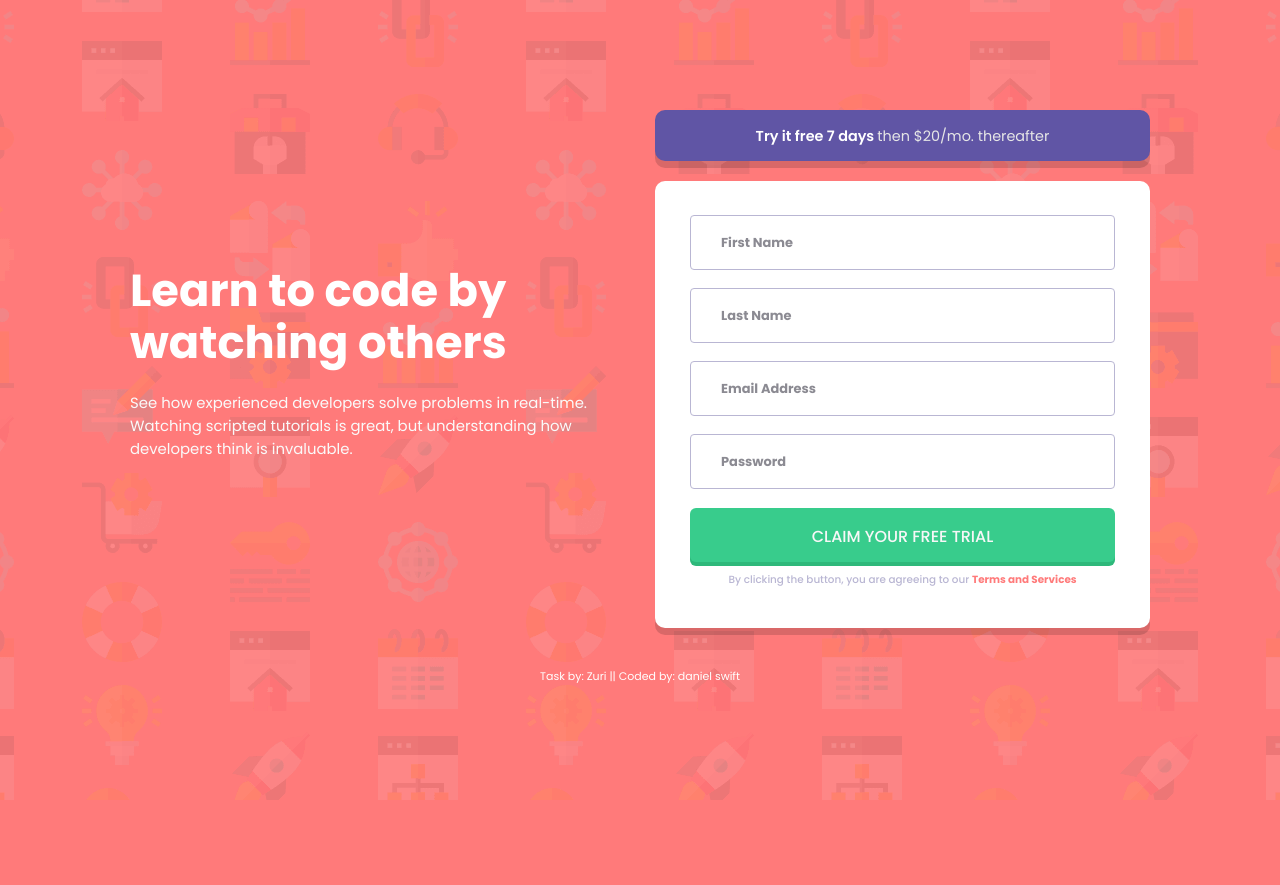
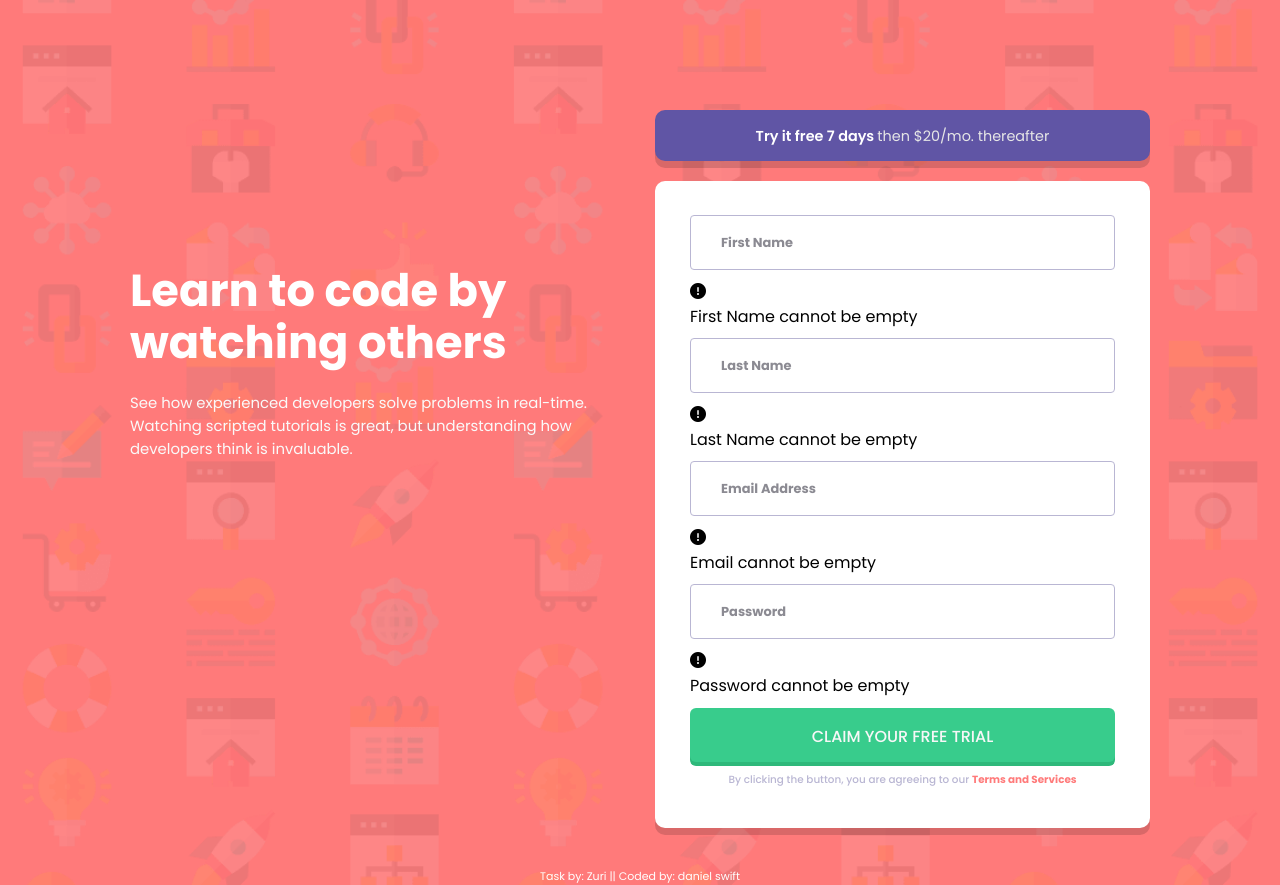
Before and after one commit to danielswift10/Zuri-intro-component-with-signup-form, a plain HTML site: page index.html in a window 1280 px wide. Before the commit the page ends 800 px from the top, so only its background shows below. Drawn offline with Linux system fonts and the light colour scheme.

Commit message:
index.html

```diff
--- a/index.html
+++ b/index.html
@@ -8,6 +8,7 @@
   <link rel="preconnect" href="https://fonts.googleapis.com">
   <link rel="preconnect" href="https://fonts.gstatic.com" crossorigin>
   <link href="https://fonts.googleapis.com/css2?family=Poppins:wght@400;500;600;700&display=swap" rel="stylesheet">
+  <link rel="stylesheet" href="https://cdnjs.cloudflare.com/ajax/libs/font-awesome/6.1.1/css/all.min.css" integrity="sha512-KfkfwYDsLkIlwQp6LFnl8zNdLGxu9YAA1QvwINks4PhcElQSvqcyVLLD9aMhXd13uQjoXtEKNosOWaZqXgel0g==" crossorigin="anonymous" referrerpolicy="no-referrer" />
   <link rel="icon" type="image/png" sizes="32x32" href="./images/favicon-32x32.png">
 
   <title>Zuri | Intro component with sign up form</title>
@@ -33,21 +34,45 @@
           </div>
           <div class="intro-component-form">
             <form action="#">
-              <div class="form-first-name">
-                <input type="text" id="first-name" name="first-name" placeholder="First Name" required>
+              <!--First name-->
+              <div class="field first-name">
+                <div class="input-area">
+                  <input type="text" id="first-name" placeholder="First Name">
+                  <i class="error error-icon fas fa-exclamation-circle"></i>
+                </div>
+                <div class="error error-txt">First Name cannot be empty</div>
               </div>
-              <div class="form-last-name">
-                <input type="text" id="last-name" name="last-name" placeholder="Last Name" required>
+
+              <!--Last Name-->
+              <div class="field last-name">
+                <div class="input-area">
+                  <input type="text" id="last-name" placeholder="Last Name">
+                  <i class="error error-icon fas fa-exclamation-circle"></i>
+                </div>
+                <div class="error error-txt">Last Name cannot be empty</div>
               </div>
-              <div class="form-email-id">
-                <input type="email" id="email" name="email" placeholder="Email Address" required>
+
+              <!--Email-->
+              <div class="field email">
+                <div class="input-area">
+                  <input type="email" id="email" placeholder="Email Address">
+                  <i class="error error-icon fas fa-exclamation-circle"></i>
+                </div>
+                <div class="error error-txt">Email cannot be empty</div>
               </div>
-              <div class="form-password">
-                <input type="password" id="password" placeholder="Password" required>
+
+              <!--Password-->
+              <div class="field password">
+                <div class="input-area">
+                  <input type="password" id="password" placeholder="Password">
+                  <i class="error error-icon fas fa-exclamation-circle"></i>
+                </div>
+                <div class="error error-txt">Password cannot be empty</div>
               </div>
-              <div class="form-submit">
+
+              <!-- <div class="form-submit"> -->
                 <input type="submit" value="CLAIM YOUR FREE TRIAL" id="claim-trial">
-              </div>
+              <!-- </div> -->
             </form>
             <div class="form-footer">
               <p class="p-1">
@@ -60,11 +85,13 @@
       </div>
     </div>
   </main>
+  <script src="script.js"></script>
   <footer>
     <div class="attribution">
       Task by: Zuri  ||
       Coded by: <a href="https://github.com/danielswift10">daniel swift</a>
     </div>
   </footer>
+
 </body>
 </html>
```
